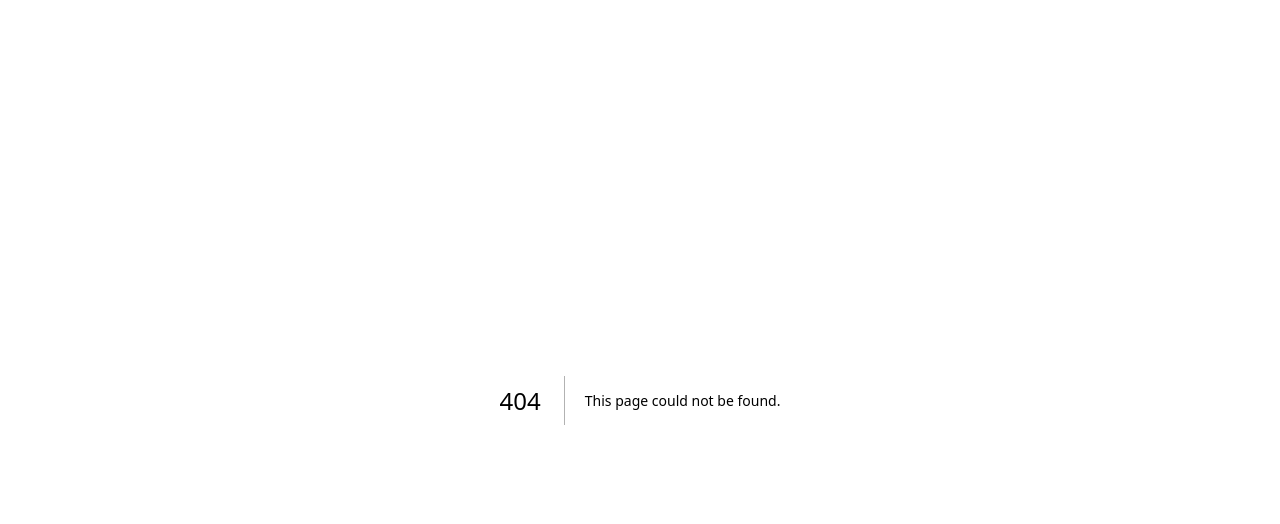
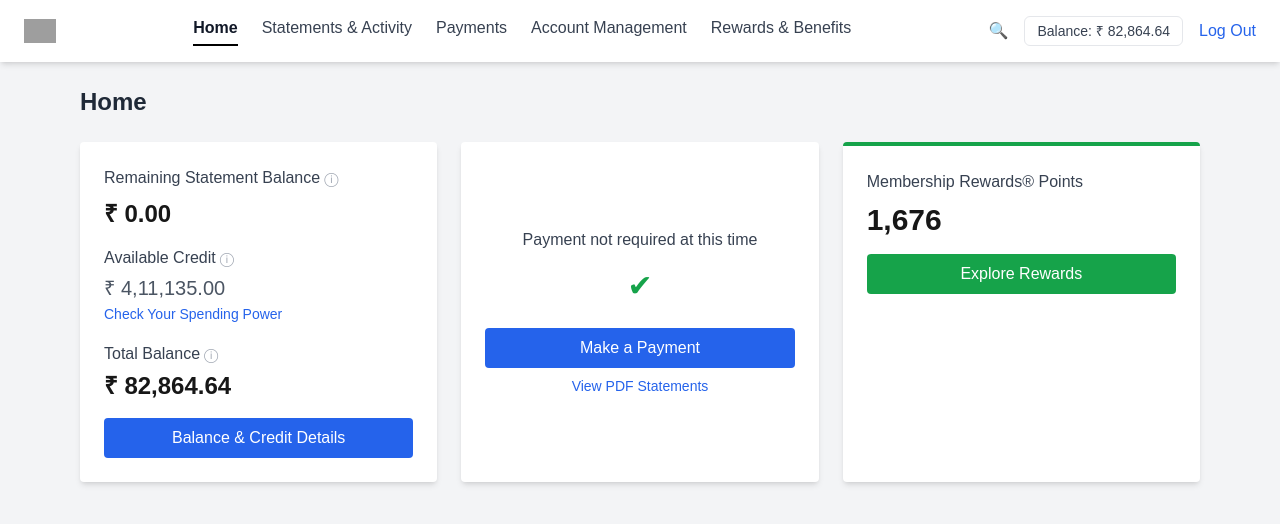
Before and after one commit to Skandh15/amex-benfit-ui, a Next.js app: page /myaccount in a window 1280 px wide. Before the commit this address had no page. Shown: the top 524 px of the page. Built offline with nearby package versions, Linux system fonts and the light colour scheme; grey boxes are pictures that could not be loaded.

Commit message:
login functionality and account page

```diff
--- a/src/components/LoginForm.js
+++ b/src/components/LoginForm.js
@@ -1,9 +1,27 @@
+import React, { useState } from 'react';
+import { useRouter } from 'next/router';
+
 export default function LoginForm() {
+  const [userId, setUserId] = useState('');
+  const [password, setPassword] = useState('');
+  const [accountType, setAccountType] = useState('Card - My Account');
+  const [rememberMe, setRememberMe] = useState(false);
+  const router = useRouter();
+
+  const handleLogin = (e) => {
+    e.preventDefault();
+
+    // Validate the login credentials
+    if (userId === 'admin' && password === 'password') {
+      router.push('/myaccount'); // Redirect to MyAccount page on success
+    } else {
+      alert('Invalid login credentials!');
+    }
+  };
+
   return (
     <div className="bg-white shadow-md p-6 rounded-md w-full max-w-md">
-        <h2 className="text-xl font-semibold mb-4 text-gray-700">
-          Log In to My Account
-        </h2>
+      <h2 className="text-xl font-semibold mb-4 text-gray-700">Log In to My Account</h2>
 
       {/* User ID */}
       <div className="mb-4">
@@ -13,7 +31,10 @@ export default function LoginForm() {
         <input
           type="text"
           id="userId"
+          value={userId}
+          onChange={(e) => setUserId(e.target.value)}
           className="mt-1 block w-full border-gray-300 rounded-md shadow-sm focus:ring-blue-500 focus:border-blue-500"
+          required
         />
       </div>
 
@@ -26,7 +47,10 @@ export default function LoginForm() {
           <input
             type="password"
             id="password"
+            value={password}
+            onChange={(e) => setPassword(e.target.value)}
             className="mt-1 block w-full border-gray-300 rounded-md shadow-sm focus:ring-blue-500 focus:border-blue-500"
+            required
           />
           <button
             type="button"
@@ -44,6 +68,8 @@ export default function LoginForm() {
         </label>
         <select
           id="accountType"
+          value={accountType}
+          onChange={(e) => setAccountType(e.target.value)}
           className="mt-1 block w-full border-gray-300 rounded-md shadow-sm focus:ring-blue-500 focus:border-blue-500"
         >
           <option>Card - My Account</option>
@@ -56,6 +82,8 @@ export default function LoginForm() {
         <input
           id="rememberMe"
           type="checkbox"
+          checked={rememberMe}
+          onChange={(e) => setRememberMe(e.target.checked)}
           className="h-4 w-4 text-blue-600 focus:ring-blue-500 border-gray-300 rounded"
         />
         <label htmlFor="rememberMe" className="ml-2 block text-sm text-gray-700">
@@ -64,7 +92,10 @@ export default function LoginForm() {
       </div>
 
       {/* Log In Button */}
-        <button className="w-full bg-blue-600 text-white py-2 px-4 rounded-md hover:bg-blue-700">
+      <button
+        onClick={handleLogin}
+        className="w-full bg-blue-600 text-white py-2 px-4 rounded-md hover:bg-blue-700"
+      >
         Log In
       </button>
 
--- a/src/components/Navbar.js
+++ b/src/components/Navbar.js
@@ -1,6 +1,6 @@
 import Link from 'next/link';
 
-export default function Navbar() {
+export default function Navbar({ userData }) {
   return (
     <nav className="bg-white shadow-md px-6 py-4">
       <div className="flex justify-between items-center">
@@ -17,42 +17,56 @@ export default function Navbar() {
           </Link>
         </div>
 
-        {/* Navigation Links */}
+        {/* Navigation Links - Changes Based on Login State */}
         <div className="flex space-x-6">
+          {userData.isLoggedIn ? (
+            <>
               <Link legacyBehavior href="/my-account">
-            <a className="text-gray-700 hover:underline hover:underline-offset-4 hover:decoration-gray-400">
-              My Account
+                <a className="text-gray-900 font-semibold border-b-2 border-black pb-1">
+                  Home
                 </a>
               </Link>
+              <Link legacyBehavior href="/statements">
+                <a className="text-gray-700 hover:text-blue-600">Statements & Activity</a>
+              </Link>
+              <Link legacyBehavior href="/payments">
+                <a className="text-gray-700 hover:text-blue-600">Payments</a>
+              </Link>
+              <Link legacyBehavior href="/account-management">
+                <a className="text-gray-700 hover:text-blue-600">Account Management</a>
+              </Link>
+              <Link legacyBehavior href="/rewards">
+                <a className="text-gray-700 hover:text-blue-600">Rewards & Benefits</a>
+              </Link>
+            </>
+          ) : (
+            <>
+              <Link legacyBehavior href="/my-account">
+                <a className="text-gray-700 hover:underline">My Account</a>
+              </Link>
               <Link legacyBehavior href="/cards">
-            <a className="text-gray-700 hover:underline hover:underline-offset-4 hover:decoration-gray-400">
-              Cards
-            </a>
+                <a className="text-gray-700 hover:underline">Cards</a>
               </Link>
               <Link legacyBehavior href="/travel">
-            <a className="text-gray-700 hover:underline hover:underline-offset-4 hover:decoration-gray-400">
-              Travel
-            </a>
+                <a className="text-gray-700 hover:underline">Travel</a>
               </Link>
-          <Link legacyBehavior href="/insurance">
-            <a className="text-gray-700 hover:underline hover:underline-offset-4 hover:decoration-gray-400">
-              Insurance
-            </a>
-          </Link>
-          <Link legacyBehavior href="/rewards">
-            <a className="text-gray-700 hover:underline hover:underline-offset-4 hover:decoration-gray-400">
-              Rewards & Benefits
-            </a>
-          </Link>
-          <Link legacyBehavior href="/business">
-            <a className="text-gray-700 hover:underline hover:underline-offset-4 hover:decoration-gray-400">
-              Business
-            </a>
-          </Link>
+            </>
+          )}
         </div>
 
-
-        <div>
+        {/* Right Section - Show Balance & Logout Option */}
+        <div className="flex items-center space-x-4">
+          {userData.isLoggedIn ? (
+            <>
+              <button className="text-gray-600">🔍</button>
+              <div className="border px-3 py-1 rounded-md flex items-center space-x-1">
+                <span className="text-gray-700 text-sm">Balance: {userData.balance}</span>
+              </div>
+              <button className="text-blue-600">
+                Log Out
+              </button>
+            </>
+          ) : (
             <Link legacyBehavior href="/login">
               <a>
                 <button className="px-4 py-2 bg-blue-600 text-white rounded-md hover:bg-blue-700">
@@ -60,6 +74,7 @@ export default function Navbar() {
                 </button>
               </a>
             </Link>
+          )}
         </div>
       </div>
     </nav>
--- a/src/pages/login.js
+++ b/src/pages/login.js
@@ -1,4 +1,5 @@
-import React from "react";
+import React from 'react';
+import Image from 'next/image';
 import Navbar from '../components/Navbar'; // Reuse Navbar component
 import Footer from '../components/Footer'; // Footer component
 import LoginForm from '../components/LoginForm'; // Login form component
@@ -21,11 +22,12 @@ export default function Login() {
               <h3 className="text-lg font-semibold mb-4">
                 Presenting the all-new Amex App
               </h3>
-            <p className="text-blue-600 font-bold text-xl">#DoItEasy</p>
-            <img
+              <Image
                 src="/amex-app-promo.png"
                 alt="Amex App Promo"
-              className="mt-4 mx-auto h-20"
+                width={80}
+                height={80}
+                className="mt-4 mx-auto"
               />
             </div>
           </div>
--- /dev/null
+++ b/src/pages/myaccount.js
@@ -0,0 +1,70 @@
+import React, { useState } from 'react';
+import Navbar from '../components/Navbar';
+
+export default function MyAccount() {
+  const [userData, setUserData] = useState({
+    balance: "₹ 82,864.64",
+    credit: "₹ 4,11,135.00",
+    rewards: "1,676",
+    isLoggedIn: true, // Assume user is logged in
+  });
+
+  return (
+    <div className="bg-gray-100 min-h-screen">
+      {/* Pass state as a prop */}
+      <Navbar userData={userData} />
+
+      {/* Main Dashboard */}
+      <div className="max-w-6xl mx-auto py-6 px-4">
+        <h1 className="text-2xl font-semibold text-gray-800">Home</h1>
+        {/* Cards Section */}
+        <div className="grid grid-cols-1 md:grid-cols-3 gap-6 mt-6">
+          {/* Balance & Credit */}
+          <div className="bg-white p-6 rounded shadow-md">
+            <h3 className="text-gray-700 font-medium flex items-center">
+              Remaining Statement Balance
+              <span className="ml-1 text-gray-400 text-sm">ⓘ</span>
+            </h3>
+            <p className="text-2xl font-semibold mt-2">₹ 0.00</p>
+
+            <h3 className="text-gray-700 font-medium mt-4 flex items-center">
+              Available Credit
+              <span className="ml-1 text-gray-400 text-sm">ⓘ</span>
+            </h3>
+            <p className="text-xl font-medium text-gray-600 mt-1">{userData.credit}</p>
+            <a href="#" className="text-blue-600 text-sm">Check Your Spending Power</a>
+
+            <h3 className="text-gray-700 font-medium mt-4 flex items-center">
+              Total Balance
+              <span className="ml-1 text-gray-400 text-sm">ⓘ</span>
+            </h3>
+            <p className="text-2xl font-semibold mt-1">{userData.balance}</p>
+
+            <button className="mt-4 w-full bg-blue-600 text-white py-2 rounded hover:bg-blue-700">
+              Balance & Credit Details
+            </button>
+          </div>
+          {/* Payment Status */}
+          <div className="bg-white p-6 rounded shadow-md flex flex-col justify-center items-center">
+            <h3 className="text-gray-700 font-medium">Payment not required at this time</h3>
+            <div className="mt-4 text-green-600 text-3xl">✔</div>
+
+            <button className="mt-6 w-full bg-blue-600 text-white py-2 rounded hover:bg-blue-700">
+              Make a Payment
+            </button>
+            <a href="#" className="mt-2 text-blue-600 text-sm">View PDF Statements</a>
+          </div>
+          {/* Rewards Points */}
+          <div className="bg-white p-6 rounded shadow-md border-t-4 border-green-600">
+            <h3 className="text-gray-700 font-medium">Membership Rewards® Points</h3>
+            <p className="text-3xl font-semibold mt-2">{userData.rewards}</p>
+
+            <button className="mt-4 w-full bg-green-600 text-white py-2 rounded hover:bg-green-700">
+              Explore Rewards
+            </button>
+          </div>
+        </div>
+      </div>
+    </div>
+  );
+}
```
Lines whose indentation alone changed are shown as unchanged.
